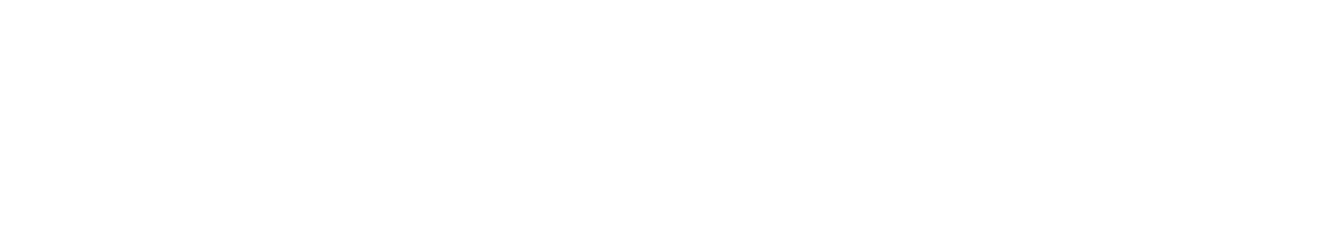
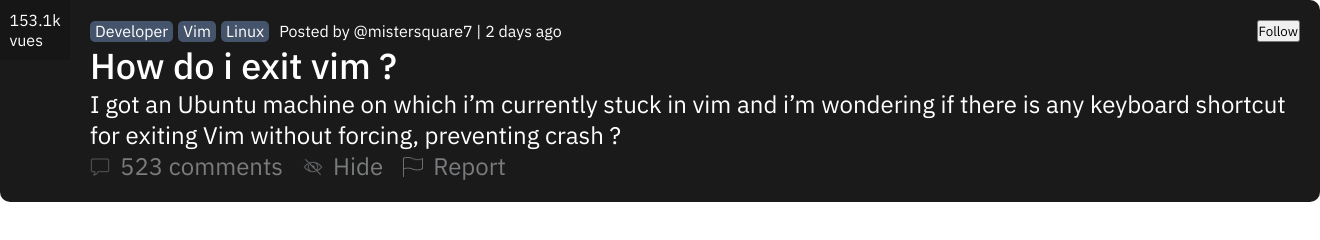
Before and after one commit to valentinlamine/LAMINE_GAMBEY_VOCANSON_GENDRON_Forum, a plain HTML site: page src/template/topic.html in a window 1280 px wide. Shown: the whole page, 1320 px wide, since content can reach past the window. Drawn offline with Linux system fonts and the light colour scheme.

Commit message:
Avancement topic + ajout assets

```diff
--- /dev/null
+++ b/src/CSS/topic.css
@@ -0,0 +1,123 @@
+* {
+    margin: 0;
+    padding: 0;
+    box-sizing: border-box;
+    font-family: 'IBM Plex Sans', sans-serif;
+}
+
+.topic-item {
+    display: flex;
+    width: 1320px;
+    border-radius: 10px;
+    background-color: #1A1A1B;
+    color: #ffffff;
+    text-decoration: none;
+}
+
+.topic-interactions {
+    width: 70px;
+    height: 100%;
+    display: flex;
+    justify-content: center;
+    align-items: center;
+    padding: 10px;
+    background-color: #161617;
+}
+
+.topic-right {
+    width: calc(100% - 70px);
+    height: 100%;
+    display: flex;
+    flex-direction: column;
+    padding: 20px;
+}
+
+.topic-header {
+    display: flex;
+    justify-content: space-between;
+    align-items: center;
+}
+
+.topic-header-left {
+    display: flex;
+    align-items: center;
+}
+
+.topic-tag-list {
+    display: flex;
+    align-items: center;
+    gap: 5px;
+    margin-right: 10px;
+}
+
+.topic-tag{
+    display: flex;
+    justify-content: center;
+    align-items: center;
+}
+
+.topic-tag p {
+    font-style: normal;
+    font-weight: 400;
+    font-size: 16px;
+    line-height: 21px;
+    border-radius: 5px;
+    padding: 0 5px;
+    background: #45546B;
+}
+
+.topic-header-info p {
+    font-style: normal;
+    font-weight: 300;
+    font-size: 16px;
+    line-height: 21px;
+    color: #818384;
+}
+
+button .btn-topic-header-right {
+    display: flex;
+    justify-content: center;
+    align-items: center;
+    font-style: normal;
+    font-weight: 600;
+    font-size: 18px;
+    line-height: 23px;
+    padding: 5px 10px;
+}
+
+
+.topic-title {
+    font-style: normal;
+    font-weight: 500;
+    font-size: 36px;
+    line-height: 47px;
+}
+
+.topic-description {
+    font-style: normal;
+    font-weight: 400;
+    font-size: 24px;
+    line-height: 31px;
+}
+
+.topic-footer {
+    display: flex;
+    align-items: center;
+}
+
+.topic-section {
+    display: flex;
+    align-items: center;
+    font-style: normal;
+    font-weight: 400;
+    font-size: 24px;
+    line-height: 31px;
+    color: #797B7C;
+    margin-right: 20px;
+}
+
+.topic-section img {
+    width: 20px;
+    height: 20px;
+    margin-right: 10px;
+}
--- a/src/template/topic.html
+++ b/src/template/topic.html
@@ -1,3 +1,42 @@
+<link rel="stylesheet" href="../CSS/topic.css">
+<link rel="stylesheet" href="../CSS/fonts.css">
 <div class="topic-item">
-
+    <div class="topic-interactions">
+        <p>153.1k vues</p>
+    </div>
+    <div class="topic-right">
+        <div class="topic-header">
+            <div class="topic-header-left">
+                <div class="topic-tag-list">
+                    <div class="topic-tag">
+                        <p>Developer</p>
+                    </div>
+                    <div class="topic-tag">
+                        <p>Vim</p>
+                    </div>
+                    <div class="topic-tag">
+                        <p>Linux</p>
+                    </div>
+                </div>
+                <p class="topic-header-info">Posted by @mistersquare7 | 2 days ago</p>
+            </div>
+            <button class="btn-topic-header-right">Follow</button>
+        </div>
+        <h1 class="topic-title">How do i exit vim ?</h1>
+        <p class="topic-description">I got an Ubuntu machine on which i’m currently stuck in vim and i’m wondering if there is any keyboard shortcut for exiting Vim without forcing, preventing crash ? </p>
+        <div class="topic-footer">
+            <div class="topic-section">
+                <img src="../assets/images/commentaires.png" alt="commentaires">
+                <p>523 comments</p>
+            </div>
+            <div class="topic-section">
+                <img src="../assets/images/cacher.png" alt="hide">
+                <p>Hide</p>
+            </div>
+            <div class="topic-section">
+                <img src="../assets/images/report.png" alt="report">
+                <p>Report</p>
+            </div>
+        </div>
+    </div>
 </div>
```
Also changed, not shown: src/assets/images/arrow-bottom.png (added).
